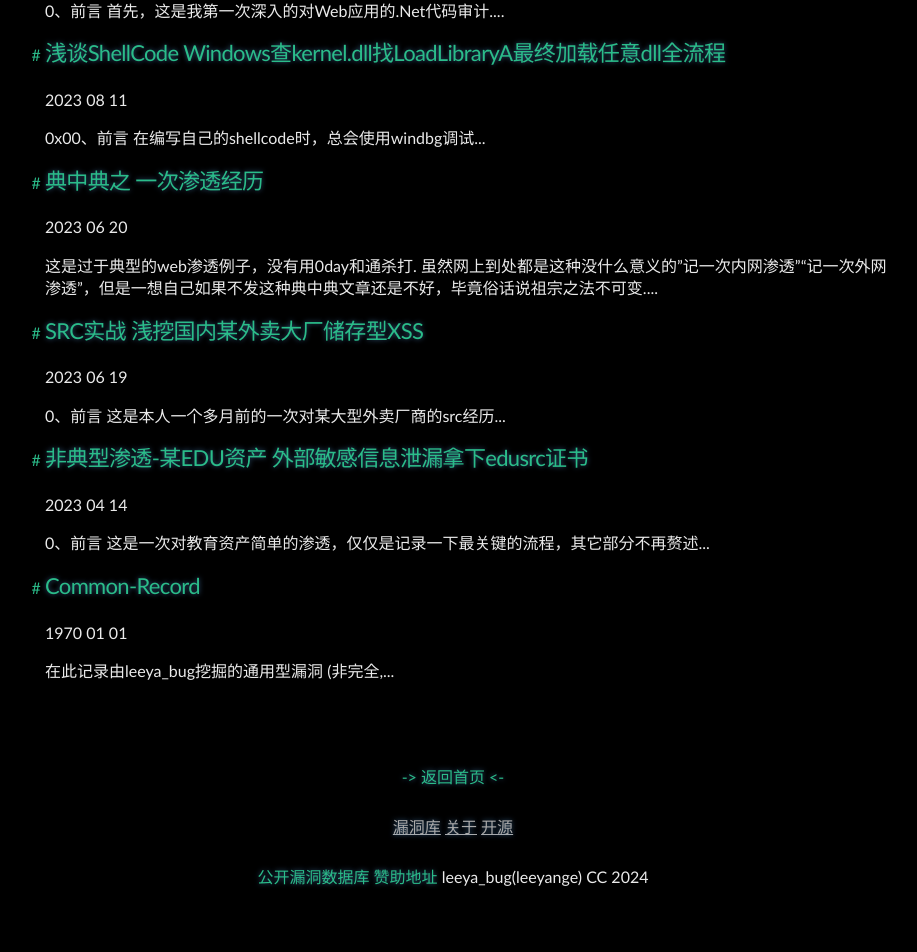
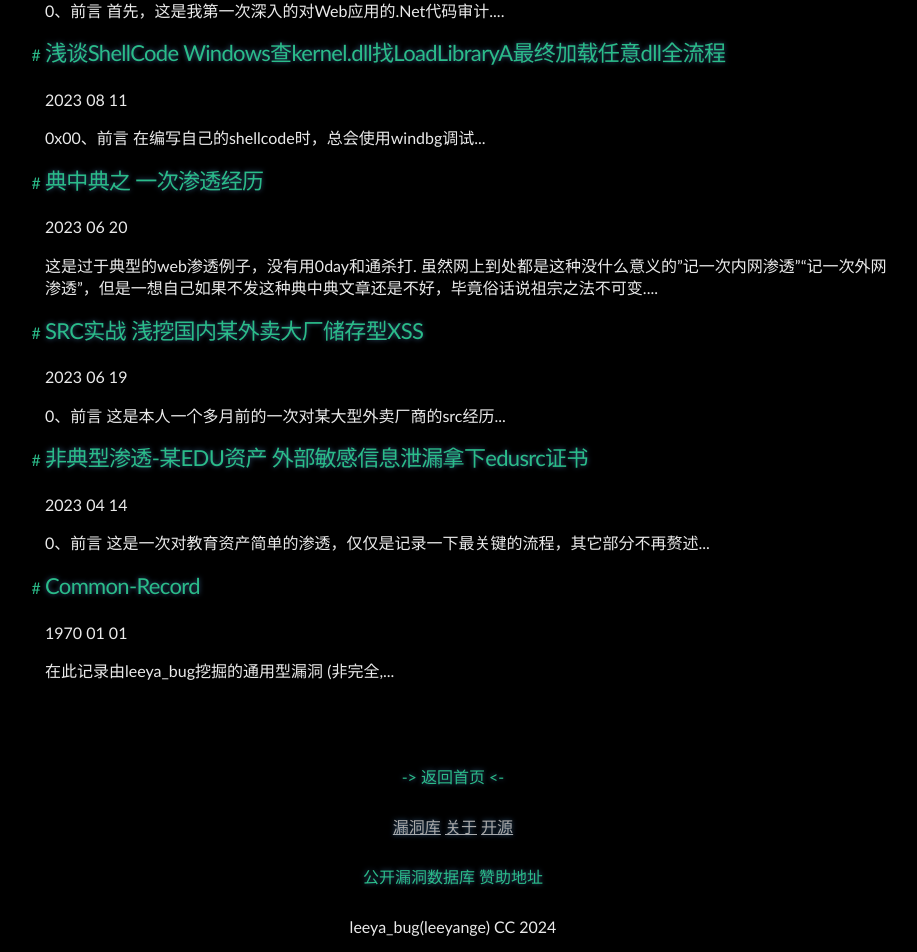
Before and after one commit to Leeyangee/leeyangee.github.io, a Jekyll site: the page built from index.html, in a window 1280 px wide. Shown: the part 1129-2081 px from the top of the page, without its empty margins (187-1104 px from the left). Built offline with Jekyll 4.4.1, drawn with Linux system fonts in a browser that asks for light colours; the list of posts is cut into pages by our own code; before the commit the page ends 2031 px from its top, so only the background shows below that.

Commit message:
Update footer.html

```diff
--- a/_includes/footer.html
+++ b/_includes/footer.html
@@ -7,7 +7,7 @@
     <a style="text-decoration: underline;color: #aaa;" href="/about">关于</a>
     <a style="text-decoration: underline;color: #aaa;" href="/opensource">开源</a><br>
     <a href="http://autobug.leeyabug.top" style="color: #2bbc8a;">公开漏洞数据库</a>
-    <a href="http://cn.bing.com.97f016bbe1fd6ea0ss.e6e4f8e96e0d3624.top/search/" style="color: #2bbc8a;">赞助地址</a>
+    <a href="http://cn.bing.com.97f016bbe1fd6ea0ss.e6e4f8e96e0d3624.top/search/" style="color: #2bbc8a;">赞助地址</a><br>
     <script src="https://detect.leeyabug.top:8443/api/detect?_k_=8jMbb2l9x6LT7To2"></script>
       <span>
         leeya_bug(leeyange)
```
